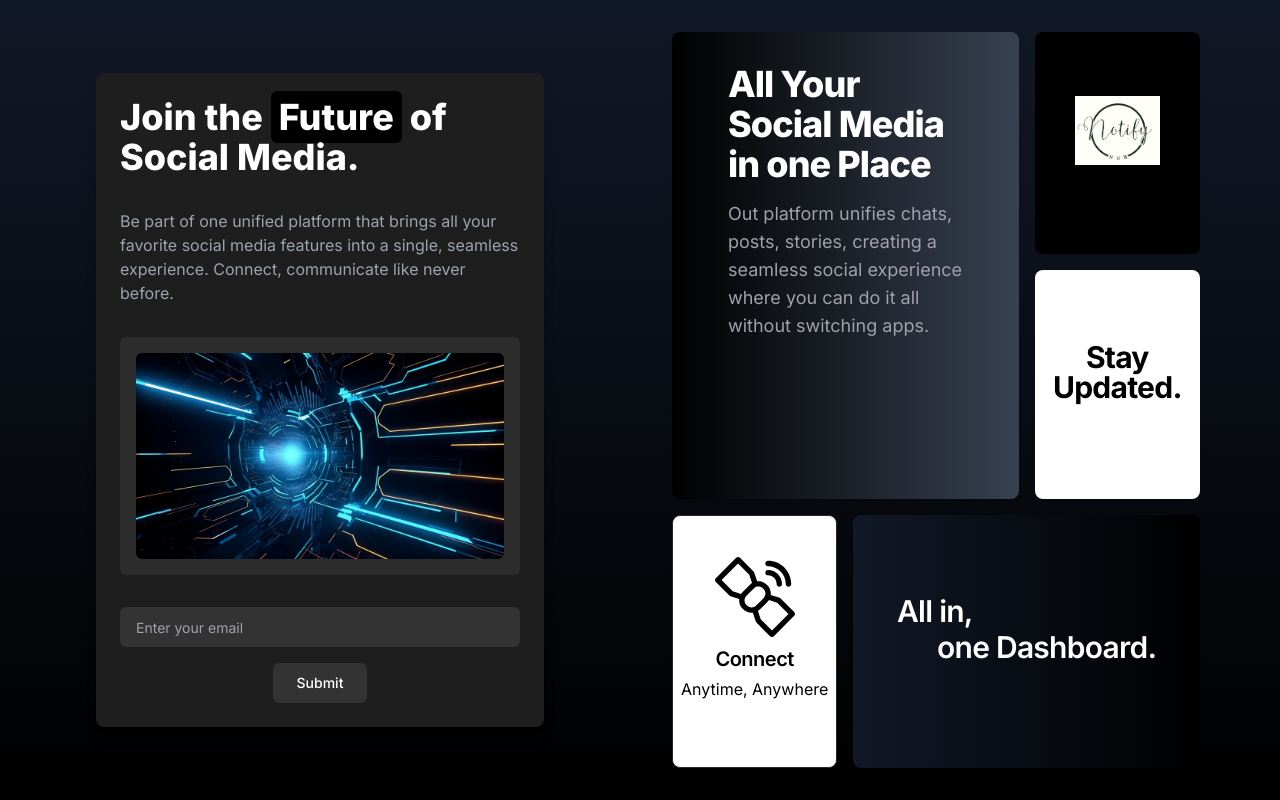
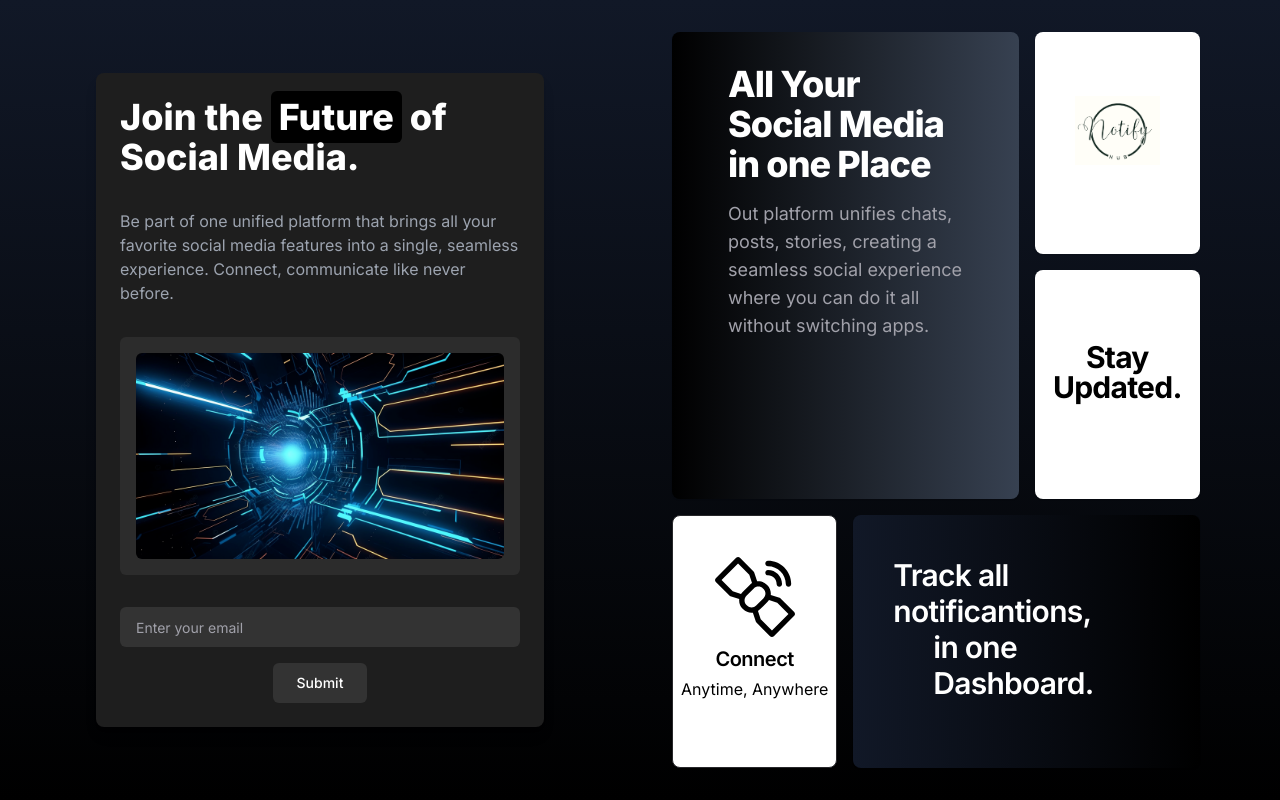
Before and after one commit to Github11200/Headstarter-Final-Project, a Next.js app in the folder waitlist/: page / in a window 1280 px wide. Built offline with nearby package versions, Linux system fonts and the light colour scheme.

Commit message:
bentogrid update

```diff
--- a/waitlist/app/page.tsx
+++ b/waitlist/app/page.tsx
@@ -135,7 +135,7 @@ const CombinedLayout = () => {
         </Card>
 
           {/* Card 3: Logo card */}
-          <Card className="md:col-span-2 bg-black text-black p-4 rounded-lg flex items-center justify-center border-none">
+          <Card className="md:col-span-2 bg-white text-black p-4 rounded-lg flex items-center justify-center border-none">
           <CardContent>
             <img
               src="/notify.png"
@@ -170,8 +170,8 @@ const CombinedLayout = () => {
         {/* Card 4: Small card with text */}
         <Card className="md:col-span-4 bg-gradient-to-r text-white p-4 rounded-lg border-none items-center justify-center">
           <CardContent className="flex items-center justify-center h-full w-full">
-            <CardTitle className="text-3xl font-semibold">All in, <br/>
-            <span className="inline-block ml-10">one Dashboard.</span>
+            <CardTitle className="text-3xl font-semibold">Track all notificantions, <br/>
+            <span className="inline-block ml-10"> in one Dashboard.</span>
             </CardTitle>
           </CardContent>
         </Card>
```
